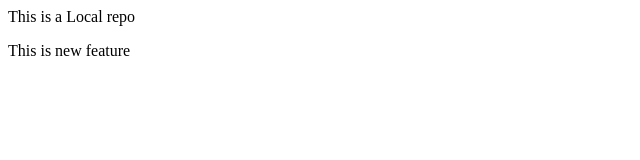
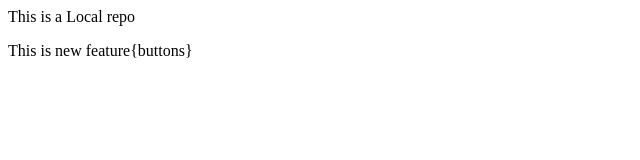
Before and after one commit to Student-Mukesh/Localrepo, a plain HTML site: page index.html in a window 1280 px wide. Shown: the full height of the page, 0-640 px from the left. Drawn offline with Linux system fonts and the light colour scheme.

```diff
--- a/index.html
+++ b/index.html
@@ -1,2 +1,2 @@
 <p>This is a Local repo</P>
-<p>This is new feature</p>
+<p>This is new feature{buttons}</p>
```
